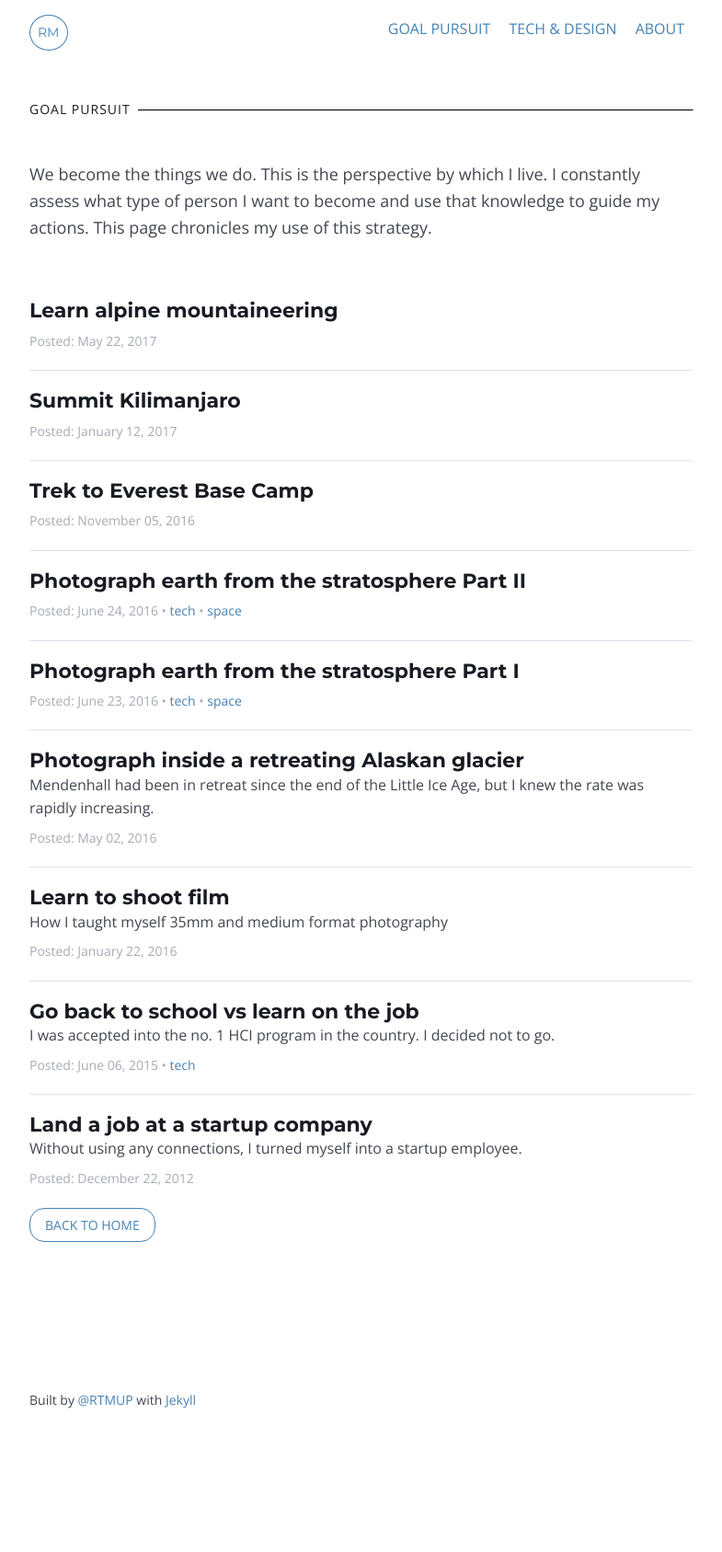
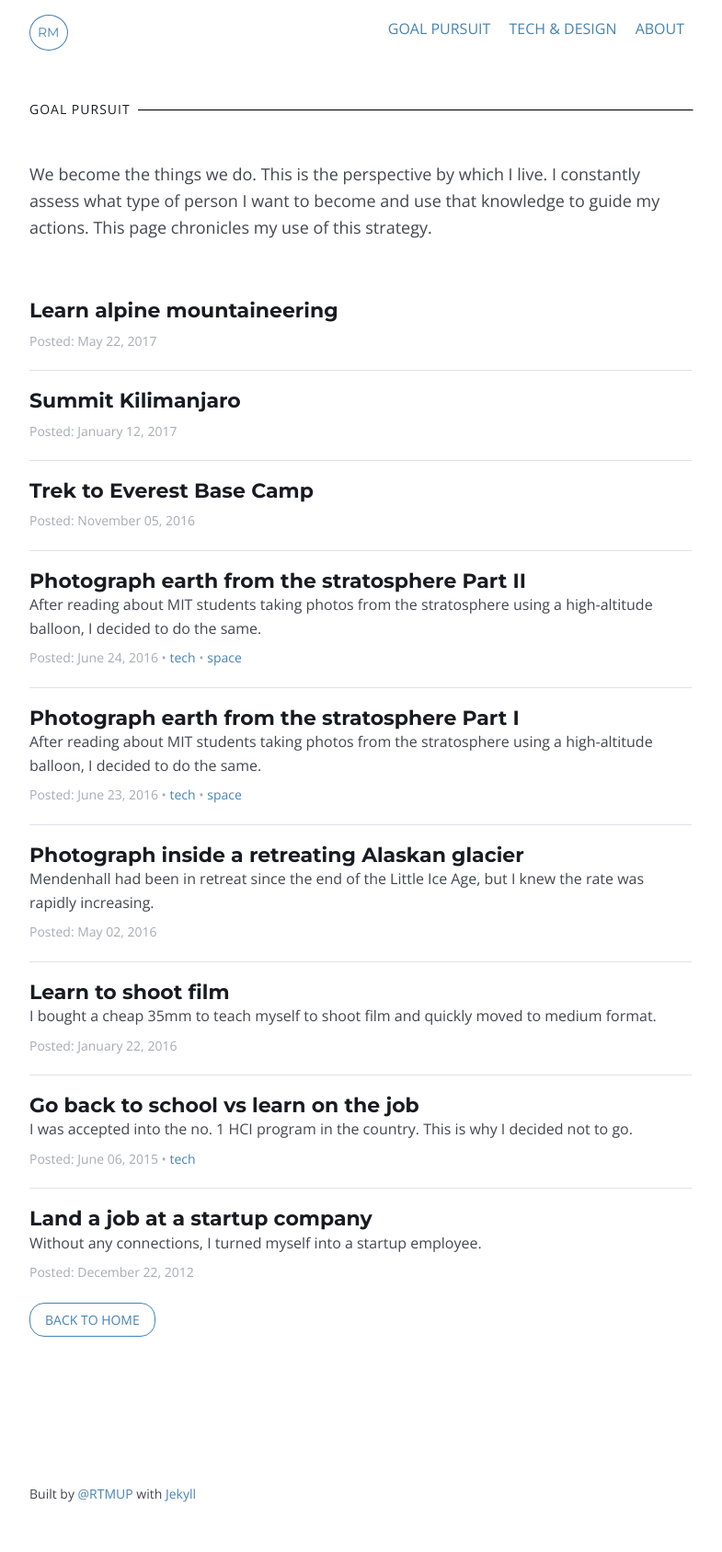
Before and after one commit to mcknightlabs/rtmup, a Jekyll site: the page built from goals.html, in a window 1280 px wide. Shown: the whole page at 92% size, without its empty margins (248-1033 px from the left). Built offline with Jekyll 4.4.1, drawn with Linux system fonts in a browser that asks for light colours; before the commit the page ends 1585 px from its top, so only the background shows below that.

Commit message:
updates post descriptions

```diff
--- a/_posts/goal/2015-06-06-school-vs-on-job.md
+++ b/_posts/goal/2015-06-06-school-vs-on-job.md
@@ -1,7 +1,7 @@
 ---
 layout: article
 title: Go back to school vs learn on the job
-description: I was accepted into the no. 1 HCI program in the country. I decided not to go.
+description: I was accepted into the no. 1 HCI program in the country. This is why I decided not to go.
 category: goal
 tags:
 - tech
--- a/_posts/goal/2016-01-22-filmphotography.md
+++ b/_posts/goal/2016-01-22-filmphotography.md
@@ -1,7 +1,7 @@
 ---
 layout: photos
 title: Learn to shoot film
-description: How I taught myself 35mm and medium format photography
+description: I bought a cheap 35mm to teach myself to shoot film and quickly moved to medium format.
 category: goal
 tags:
 ---
--- a/_posts/goal/2016-06-23-hab-part-1.md
+++ b/_posts/goal/2016-06-23-hab-part-1.md
@@ -1,7 +1,7 @@
 ---
 layout: article
 title: Photograph earth from the stratosphere Part I
-description:
+description: After reading about MIT students taking photos from the stratosphere using a high-altitude balloon, I decided to do the same.
 category: goal
 tags:
 - tech
--- a/_posts/goal/2016-06-24-hab-part-2.md
+++ b/_posts/goal/2016-06-24-hab-part-2.md
@@ -1,7 +1,7 @@
 ---
 layout: article
 title: Photograph earth from the stratosphere Part II
-description:
+description: After reading about MIT students taking photos from the stratosphere using a high-altitude balloon, I decided to do the same.
 category: goal
 tags:
 - tech
```
Also changed, not shown: _posts/goal/2012-12-22-startupjob.md (+1 -1 lines).
